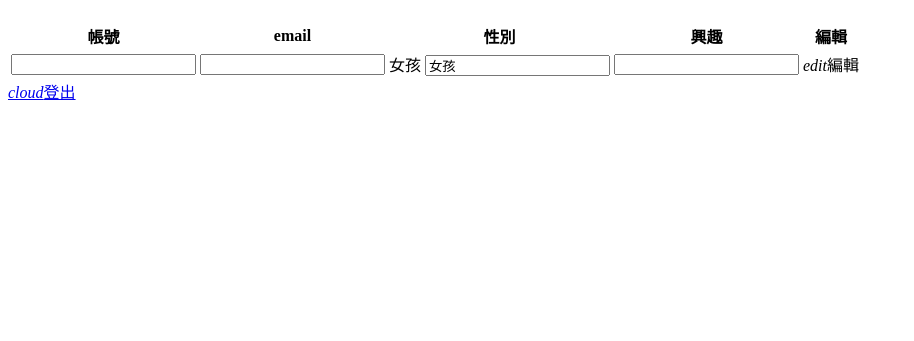
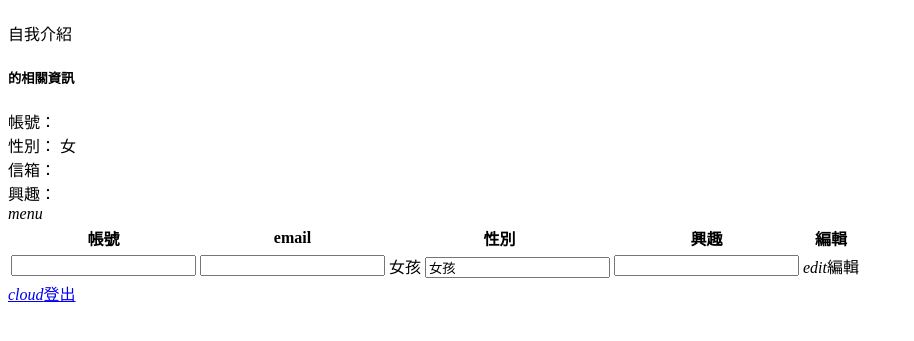
Before and after one commit to ri0806449/repos, a CodeIgniter app: the page made by CIpro/application/views/main/Content.php in a window 1280 px wide. Shown: the part 54-395 px from the top of the page, without its empty margins (0-914 px from the left). Run offline with CodeIgniter, Linux system fonts and the light colour scheme; data that the repository does not hold is empty.

Commit message:
將原本刪除的程式碼加回

```diff
--- a/CIpro/application/views/main/Content.php
+++ b/CIpro/application/views/main/Content.php
@@ -5,7 +5,35 @@
 		</h1>
 	</header>
 	<main>
-
+	<div class="row">
+		<div class="col s12">
+			  <a class="wave-effect intro wave-light btn-large" onclick="$('.tap-target').tapTarget('open')">自我介紹</a>
+		</div>
+	</div>
+	  <!-- Tap Target Structure -->
+	  <div class="tap-target" data-target="menu">
+	    <div class="tap-target-content">
+	      <h5><?= $username ?> 的相關資訊</h5>
+	      <div>帳號：<?=$username  ?></div>
+	      <div>
+	      	性別：
+	      	<?php
+	      		if ($gender == 1) {
+	      			echo "男";
+	      		}else{
+	      			echo "女";
+	      		}
+	      	?>
+	      </div>
+	      <div>信箱：<?=$email  ?></div>
+	      <div>興趣：<?=$hobby  ?></div>
+	    </div>
+	  </div>
+	<div class="row">
+		<div class="col s12 offset-s11">
+			<a id="menu" class="waves-effect waves-light btn-large btn-floating" ><i class="material-icons assist">menu</i></a>
+		</div>
+	</div>
 	<div class="row">
 		<div class="col s9 offset-s1">
 			<table class="centered highlight">
```
